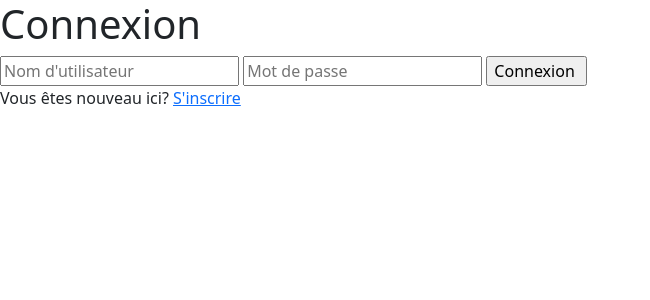
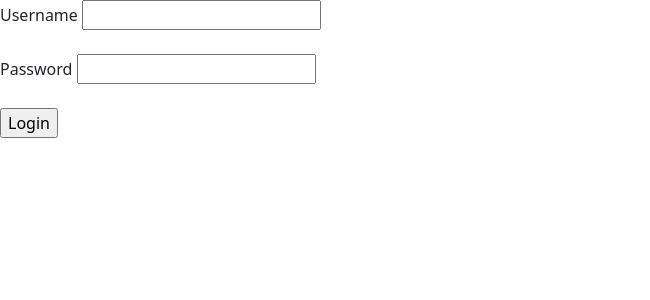
Before and after one commit to Lauraquat/mini-mvc, a PHP site: page /login in a window 1280 px wide. Shown: the top 300 px of the page, without its empty margins (0-650 px from the left). Run offline with PHP 8.4, Linux system fonts and the light colour scheme; a stand-in replaces the project's code that opens the database connection.

Commit message:
registration et login ok. WIP deconnexion

```diff
--- /dev/null
+++ b/controllers/AccountController.php
@@ -0,0 +1,83 @@
+<?php
+
+namespace controllers;
+
+use controllers\base\WebController;
+use models\AccountModel;
+use utils\SessionHelpers;
+use utils\Template;
+
+class AccountController extends WebController
+{
+    public AccountModel $accountModel;
+
+    function __construct()
+    {
+        $this->accountModel = new AccountModel();
+    }
+
+    function login()
+    {
+        return Template::render(
+            "views/account/login.php",
+        );
+    }
+
+    function login_run($username, $password)
+    {
+        $username = htmlspecialchars($username);
+        $password = htmlspecialchars($password);
+        $password = "aq1" . sha1($password . "&@!?==") . "25";
+        $user = $this->accountModel->login_run($username, $password);
+
+        if ($user) {
+            $_SESSION['username'] = $username;
+            $_SESSION['id'] = $user['id'];
+            $_SESSION['role'] = $user['role'];
+            header('location: ../');
+        } else {
+            echo 'Impossible de vous authentifier';
+        }
+    }
+
+    function logout()
+    {
+        SessionHelpers::logout();
+        header('location: ../');
+        exit();
+    }
+
+    function register($error)
+    {
+        return Template::render("views/account/register.php", ["error" => $error]);
+    }
+
+    function register_run($username, $password, $password_confirmation, $email)
+    {
+        $username = htmlspecialchars($username);
+        $password = htmlspecialchars($password);
+        $password_confirmation = htmlspecialchars($password_confirmation);
+        $email = htmlspecialchars($email);
+
+        if ($password_confirmation != $password) {
+            header('location: ../register?error=Les deux mots de passes sont différents');
+            exit();
+        }
+
+        if (!filter_var($email, FILTER_VALIDATE_EMAIL)) {
+            header('location: ../register?error=L\'adresse mail n\'a pas un format valide');
+            exit();
+        }
+
+        $emailAlreadyUsed = $this->accountModel->checkEmail($email);
+
+        if ($emailAlreadyUsed) {
+            header("location: ../register?error=L'adresse mail est déjà utilisé");
+            exit();
+        }
+
+        $password = "aq1" . sha1($password . "&@!?==") . "25";
+        $this->accountModel->register_run($username, $password, $email);
+        header("location: ../");
+    }
+}
--- a/controllers/MoviesController.php
+++ b/controllers/MoviesController.php
@@ -39,7 +39,7 @@ class MoviesController extends WebController
 
     public function getOneMovie($orders){
         $movie = $this->moviesModel->getMovieByOrders($orders);
-        $actors = $this->actorsModel->getActorsByMovie($movie->getId());
+        $actors = $this->actorsModel->getActors();
         $images = $this->imagesModel->getImagesByMovie($movie->getId());
 
         return Template::render("views/global/movie.php", array(
--- /dev/null
+++ b/models/AccountModel.php
@@ -0,0 +1,35 @@
+<?php
+
+namespace models;
+
+use models\base\SQL;
+
+class AccountModel extends SQL
+{
+    function __construct()
+    {
+        parent::__construct('users', 'id');
+    }
+
+    function login_run(string $username, string $password): mixed
+    {
+        $stmt = $this->getPdo()->prepare("SELECT * FROM users WHERE username = ? AND password = ?");
+        $stmt->execute([$username, $password]);
+        return $stmt->fetch();
+    }
+
+    function checkEmail($email): bool
+    {
+        $stmt = $this->getPdo()->prepare("SELECT COUNT(*) AS numberEmail FROM users WHERE email = ?");
+        $stmt->execute([$email]);
+        $fetch = $stmt->fetch();
+        return $fetch['numberEmail'] == 0 ? false : true;
+    }
+
+    function register_run(string $username, string $password, string $email)
+    {
+        $stmt = $this->getPdo()->prepare("INSERT INTO users (username, password, email) VALUES (?, ?, ?)");
+        $stmt->execute([$username, $password, $email]);
+        return $stmt->fetch();
+    }
+}
--- a/models/ActorsModel.php
+++ b/models/ActorsModel.php
@@ -22,7 +22,7 @@ class ActorsModel extends SQL
 
     public function getActorsByMovie($id)
     {
-        $query = "SELECT actors.* FROM actors INNER JOIN movies ON movies.id = actors.movies_id WHERE movies_id =" . $id;
+        $query = "SELECT actors.* FROM movies, actors INNER JOIN movies_actors ON movies_actors.actors_id = actors.id WHERE movies.id =" . $id;
         $stmt = SQL::getPdo()->prepare($query);
         $stmt->execute();
         return $stmt->fetchAll(\PDO::FETCH_CLASS, Actors::class);
--- a/routes/Web.php
+++ b/routes/Web.php
@@ -2,6 +2,7 @@
 
 namespace routes;
 
+use controllers\AccountController;
 use controllers\ActorsController;
 use controllers\GalleryController;
 use controllers\MoviesController;
@@ -32,21 +33,13 @@ class Web
         Route::Add('/actors', [$actors, 'getAllMoviesByActor']);
 
 
-        // Route vers la page d'inscription
-        Route::Add('/register', function () {
-            return Template::render('views/common/register.php');
-        });
+        $account = new AccountController();
+        Route::Add('/login', [$account, 'login']);
+        Route::Add('/login/run', [$account, 'login_run']);
+        Route::Add('/logout', [$account, 'logout']);
+        Route::Add('/register', [$account, 'register']);
+        Route::Add('/register/run', [$account, 'register_run']);
 
-        //Route vers la page login
-        Route::Add('/login', function () {
-            return Template::render('views/common/login.php');
-        });
-
-
-        //Route vers la page logout
-        Route::Add('/logout', function () {
-            return Template::render('views/common/logout.php');
-        });
 
         //        Exemple de limitation d'accès à une page en fonction de la SESSION.
         //        if (SessionHelpers::isLogin()) {
--- /dev/null
+++ b/views/account/login.php
@@ -0,0 +1,7 @@
+<form method="post" action="login/run">
+    <label for="username">Username</label>
+    <input type="text" id="username" name="username"><br><br>
+    <label for="password">Password</label>
+    <input type="password" id="password" name="password"><br><br>
+    <input name="submit" type="submit" id="submit" value="Login"><br>
+</form>
--- a/views/common/login.php
+++ /dev/null
@@ -1,37 +0,0 @@
-<!DOCTYPE html>
-<html>
-<head>
-<link rel="stylesheet" href="./public/style/main.css">
-</head>
-<body>
-<?php
-require('configs.php');
-session_start();
-if (isset($_POST['username'])){
-  $username = stripslashes($_REQUEST['username']);
-  $username = mysqli_real_escape_string($conn, $username);
-  $password = stripslashes($_REQUEST['password']);
-  $password = mysqli_real_escape_string($conn, $password);
-    $query = "SELECT * FROM `users` WHERE username='$username' and password='".hash('sha256', $password)."'";
-  $result = mysqli_query($conn,$query);
-  $rows = mysqli_num_rows($result);
-  if($rows==1){
-      $_SESSION['username'] = $username;
-      header("Location: index.php");
-  }else{
-    $message = "Le nom d'utilisateur ou le mot de passe est incorrect.";
-  }
-}
-?>
-<form class="box" action="" method="post" name="login">
-<h1 class="box-title">Connexion</h1>
-<input type="text" class="box-input" name="username" placeholder="Nom d'utilisateur">
-<input type="password" class="box-input" name="password" placeholder="Mot de passe">
-<input type="submit" value="Connexion " name="submit" class="box-button">
-<p class="box-register">Vous êtes nouveau ici? <a href="/register">S'inscrire</a></p>
-<?php if (! empty($message)) { ?>
-    <p class="errorMessage"><?php echo $message; ?></p>
-<?php } ?>
-</form>
-</body>
-</html>
```
Also changed, not shown: views/account/register.php (added, +12 -0 lines), views/common/logout.php (deleted, +0 -11 lines), views/common/register.php (deleted, +0 -42 lines).
